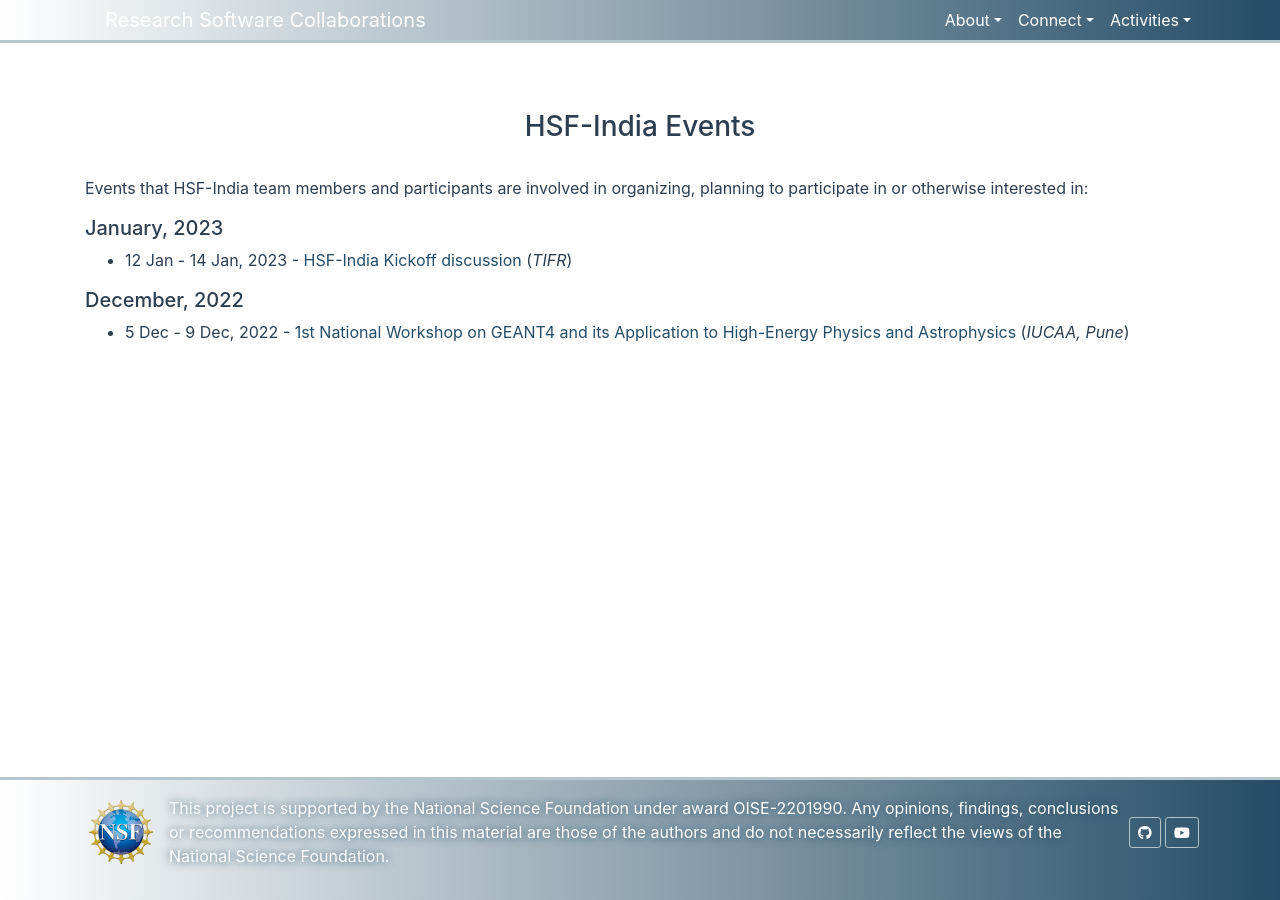
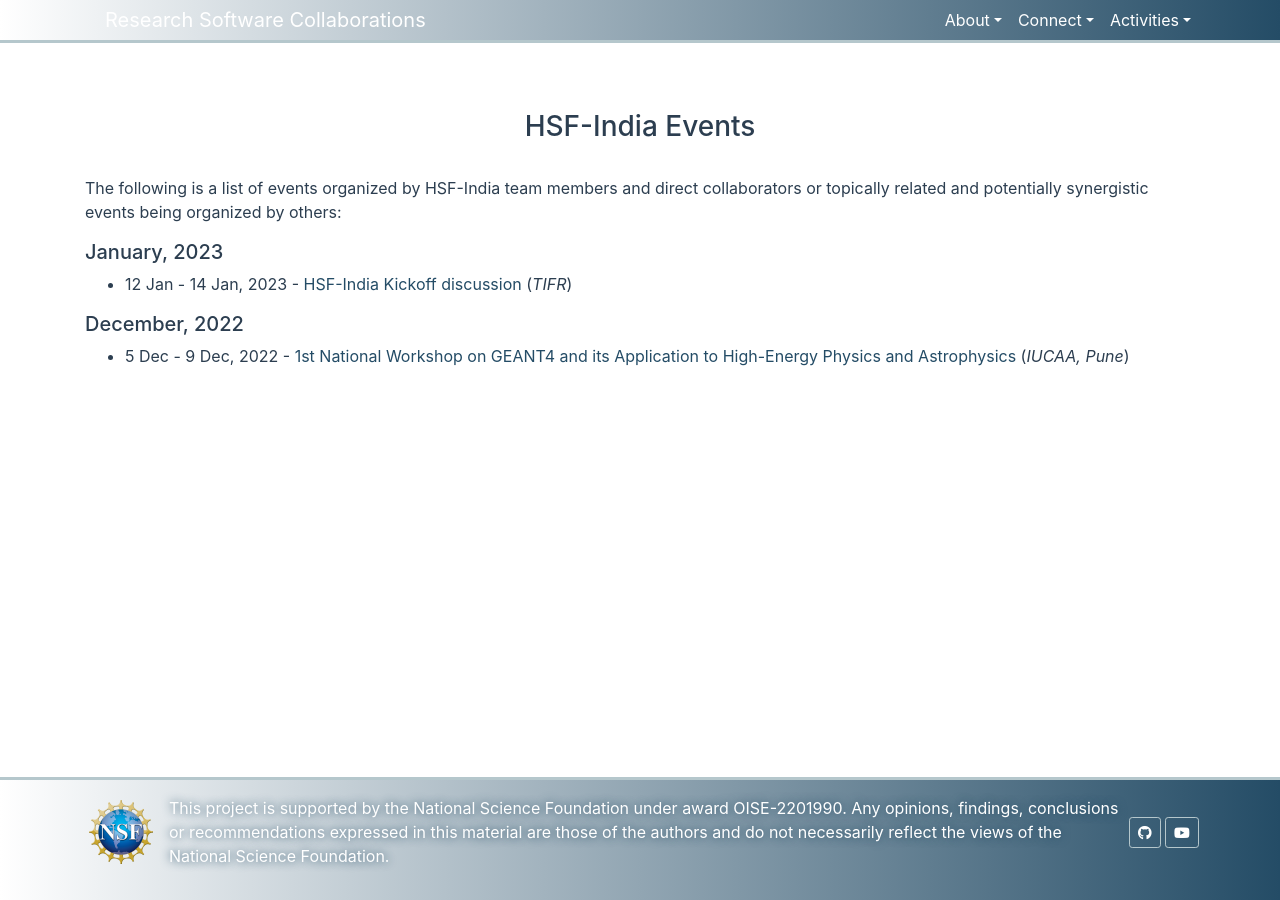
Before and after one commit to research-software-collaborations/research-software-collaborations.github.io, a Jekyll site: the page built from pages/events.md, in a window 1280 px wide. Built offline with Jekyll 4.4.1, drawn with Linux system fonts in a browser that asks for light colours; cached includes are drawn as plain includes.

Commit message:
Clarify events list

```diff
--- a/pages/events.md
+++ b/pages/events.md
@@ -8,7 +8,7 @@ title: HSF-India Events
 </center>
 
 <br>
-Events that HSF-India team members and participants are involved in organizing, planning to participate in or otherwise interested in:
+The following is a list of events organized by HSF-India team members and direct collaborators or topically related and potentially synergistic events being organized by others:
 
 {% assign yearlist = "2028, 2027, 2026, 2025, 2024, 2023, 2022" | split: ", " %}
 {% assign monthlist= "12, 11, 10, 09, 08, 07, 06, 05, 04, 03, 02, 01" | split: ", " %}
```
